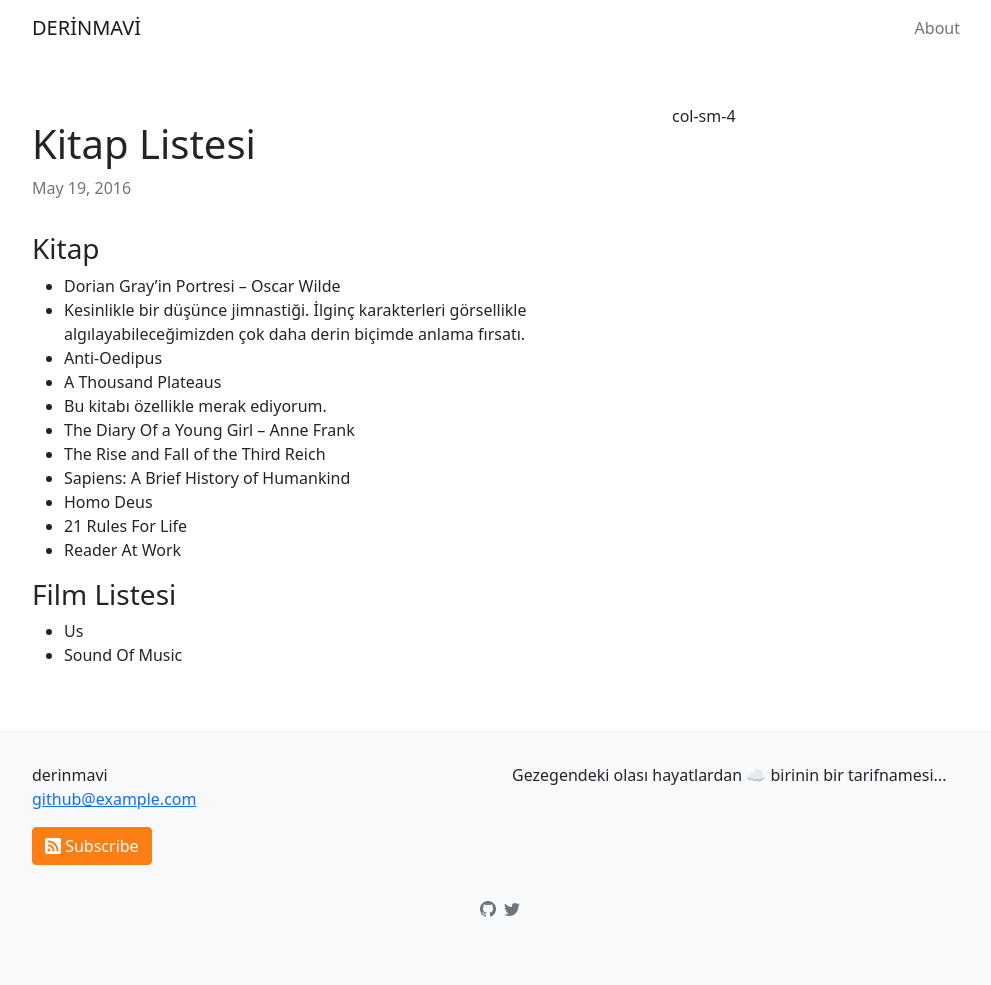
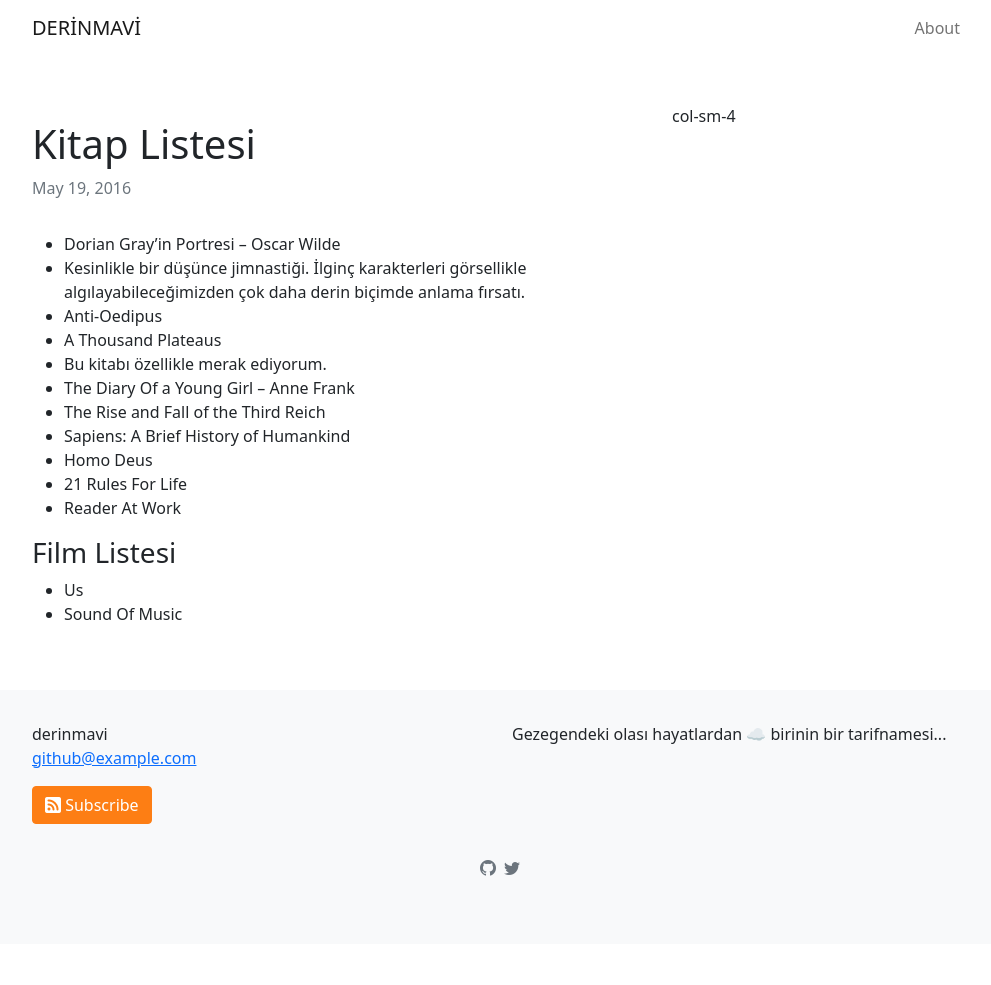
Before and after one commit to tozbulut/derinmavi.io, a Jekyll site: the page built from _posts/2016-05-19-kitap-listesi.md, in a window 1280 px wide. Shown: the whole page, without its empty margins (140-1131 px from the left). Built offline with Jekyll 4.4.1, drawn with Linux system fonts in a browser that asks for light colours; after the commit the page ends 944 px from its top, so only the background shows below that.

Commit message:
Update 2016-05-19-kitap-listesi.md

```diff
--- a/_posts/2016-05-19-kitap-listesi.md
+++ b/_posts/2016-05-19-kitap-listesi.md
@@ -3,8 +3,6 @@
 title: "Kitap Listesi"
 categories: misc
 ---
-
-### Kitap
 
 *	Dorian Gray’in Portresi – Oscar Wilde
 *	Kesinlikle bir düşünce jimnastiği. İlginç karakterleri görsellikle algılayabileceğimizden çok daha derin biçimde anlama fırsatı.
@@ -18,7 +16,6 @@
 *	21 Rules For Life
 *	Reader At Work
 
-
 ### Film Listesi
 *	Us
 *	Sound Of Music
```
